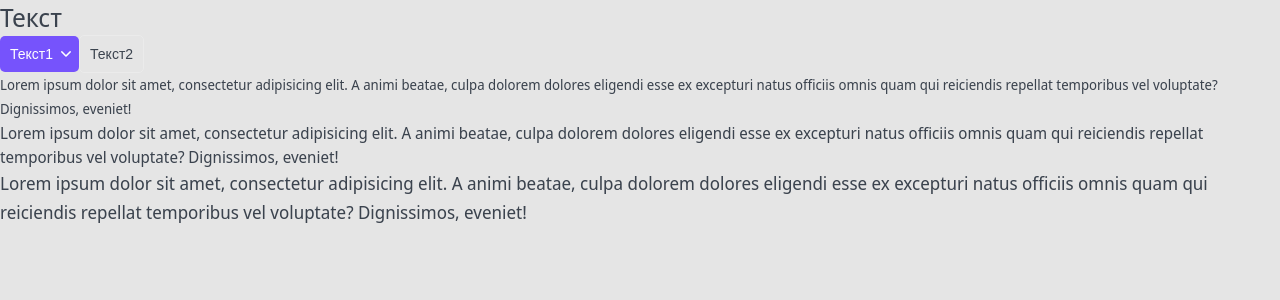
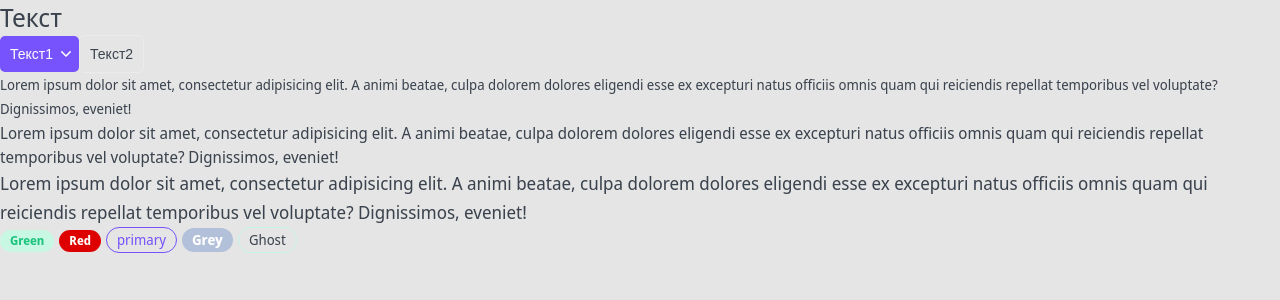
Before and after one commit to LevDomasnih/top-app-nextjs, a Next.js app: page / in a window 1280 px wide. Shown: the top 300 px of the page. Built offline with nearby package versions, Linux system fonts and the light colour scheme.

Commit message:
Добавил компонент тега

```diff
--- a/components/Paragraph/Paragraph.tsx
+++ b/components/Paragraph/Paragraph.tsx
@@ -3,9 +3,9 @@
 import style from './Paragraph.module.css'
 import cn from "classnames";
 
-export const Paragraph: FC<ParagraphProps> = ({size = 'm' ,children, ...props}) => {
+export const Paragraph: FC<ParagraphProps> = ({size = 'm' ,children, className, ...props}) => {
     return (
-        <p className={cn(style.p, {
+        <p className={cn(style.p, className, {
             [style.s]: size === 's',
             [style.m]: size === 'm',
             [style.l]: size === 'l',
--- /dev/null
+++ b/components/Tag/Tag.module.css
@@ -0,0 +1,53 @@
+.tag {
+	display: inline-block;
+
+	box-sizing: border-box;
+	margin-right: 5px;
+
+	border-radius: 20px;
+}
+
+.s {
+	padding: 5px 10px;
+
+	font-size: 12px;
+	line-height: 12px;
+}
+
+.m {
+	padding: 5px 10px;
+
+	font-size: 14px;
+	line-height: 14px;
+}
+
+.ghost {
+	border: 1px solid var(--green-light);
+}
+
+.red {
+	color: var(--white);
+	background: #DE0000;
+
+	font-weight: 600;
+}
+
+.grey {
+	color: var(--white);
+	background: #B3C0D9;
+
+	font-weight: 600;
+}
+
+.green {
+	color: var(--green);
+	background: var(--green-light);
+
+	font-weight: 600;
+}
+
+.primary {
+	color: var(--primary);
+	border: 1px solid var(--primary);
+	background: none;
+}
--- /dev/null
+++ b/components/Tag/Tag.tsx
@@ -0,0 +1,27 @@
+import {FC} from "react";
+import {TagProps} from "./Tag.props";
+import cn from "classnames";
+import style from "./Tag.module.css";
+
+export const Tag: FC<TagProps> = ({size = 's' ,children, href, color= 'ghost', className, ...props}) => {
+    return (
+        <div
+            className={cn(style.tag, className, {
+                [style.s]: size === 's',
+                [style.m]: size === 'm',
+                [style.ghost]: color === 'ghost',
+                [style.primary]: color === 'primary',
+                [style.green]: color === 'green',
+                [style.grey]: color === 'grey',
+                [style.red]: color === 'red',
+            })}
+            {...props}
+        >
+            {
+                href
+                    ? <a href={href}>{children}</a>
+                    : <>{children}</>
+            }
+        </div>
+    )
+}
--- a/components/index.ts
+++ b/components/index.ts
@@ -1,3 +1,4 @@
 export * from './Htag/Htag'
 export * from './Button/Button'
 export * from './Paragraph/Paragraph'
+export * from './Tag/Tag'
--- a/pages/index.tsx
+++ b/pages/index.tsx
@@ -1,4 +1,4 @@
-import {Button, Htag, Paragraph} from "../components";
+import {Button, Htag, Paragraph, Tag} from "../components";
 
 export default function Home(): JSX.Element {
   return (
@@ -9,6 +9,11 @@
           <Paragraph size='s'>Lorem ipsum dolor sit amet, consectetur adipisicing elit. A animi beatae, culpa dolorem dolores eligendi esse ex excepturi natus officiis omnis quam qui reiciendis repellat temporibus vel voluptate? Dignissimos, eveniet!</Paragraph>
           <Paragraph size='m'>Lorem ipsum dolor sit amet, consectetur adipisicing elit. A animi beatae, culpa dolorem dolores eligendi esse ex excepturi natus officiis omnis quam qui reiciendis repellat temporibus vel voluptate? Dignissimos, eveniet!</Paragraph>
           <Paragraph size='l'>Lorem ipsum dolor sit amet, consectetur adipisicing elit. A animi beatae, culpa dolorem dolores eligendi esse ex excepturi natus officiis omnis quam qui reiciendis repellat temporibus vel voluptate? Dignissimos, eveniet!</Paragraph>
+          <Tag color='green'>Green</Tag>
+          <Tag color='red'>Red</Tag>
+          <Tag color='primary' size='m'>primary</Tag>
+          <Tag color='grey' size='m'>Grey</Tag>
+          <Tag color='ghost' size='m'>Ghost</Tag>
       </>
   )
 }
```
Also changed, not shown: components/Tag/Tag.props.ts (added, +8 -0 lines).
